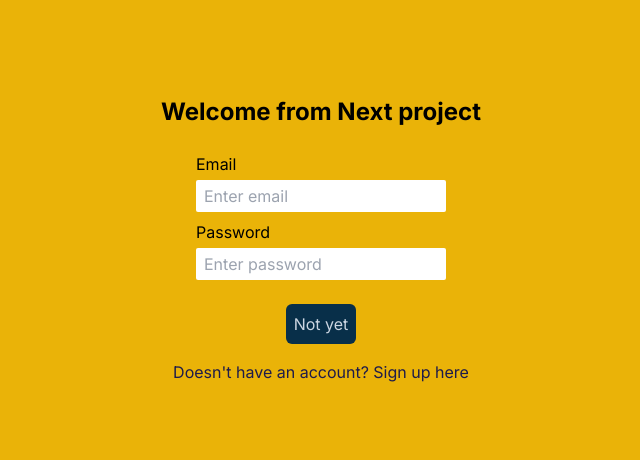
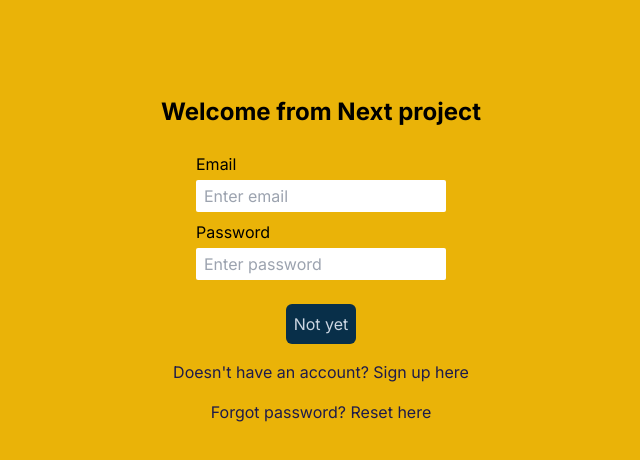
Before and after one commit to anbehindY/next-project, a Next.js app: page /login in a window 1280 px wide. Shown: the top 460 px of the page, without its empty margins (319-959 px from the left). Built offline with nearby package versions, Linux system fonts and the light colour scheme.

Commit message:
Add reset password link

```diff
--- a/src/app/login/page.tsx
+++ b/src/app/login/page.tsx
@@ -11,6 +11,7 @@ export default () => {
 		email: '',
 		password: '',
 	});
+
 	const [loading, setLoading] = React.useState(false);
 	const [buttonDisabled, setButtonDisabled] = React.useState(true);
 	const onLogin = async (event: React.FormEvent<HTMLFormElement>) => {
@@ -36,21 +37,24 @@ export default () => {
 			setButtonDisabled(true);
 		}
 	}
-	, [user]);
+		, [user]);
 
 	return (
 		<div className='flex flex-col items-center justify-start bg-yellow-500 h-screen pt-24 text-black'>
-			<h1 className='text-2xl font-bold mb-6'>{loading? 'Signing you in' : 'Welcome from Next project'}</h1>
+			<h1 className='text-2xl font-bold mb-6'>{loading ? 'Signing you in' : 'Welcome from Next project'}</h1>
 			<form onSubmit={onLogin} className='flex flex-col items-center'>
-			<label htmlFor="email" className='mr-auto pb-1'>Email</label>
-				<input id='email' placeholder='Enter email' type='email' value={user.email} className='mb-2 rounded-sm px-2 py-1' onChange={e => setUser({...user, email: e.target.value})}/>
+				<label htmlFor="email" className='mr-auto pb-1'>Email</label>
+				<input id='email' placeholder='Enter email' type='email' value={user.email} className='mb-2 rounded-sm px-2 py-1' onChange={e => setUser({ ...user, email: e.target.value })} />
 				<label htmlFor="password" className='mr-auto pb-1'>Password</label>
-				<input id='password' placeholder='Enter password' type='password' value={user.password} className='mb-2 rounded-sm px-2 py-1' onChange={e => setUser({...user, password: e.target.value})}/>
+				<input id='password' placeholder='Enter password' type='password' value={user.password} className='mb-2 rounded-sm px-2 py-1' onChange={e => setUser({ ...user, password: e.target.value })} />
 				<button type='submit' className='p-2 bg-sky-950 text-slate-300 rounded-md mt-4'>{buttonDisabled ? 'Not yet' : 'Login'}</button>
 			</form>
-      <Link href='/signup' className='text-indigo-950 mt-4'>
-        Doesn't have an account? Sign up here
-      </Link>
+			<Link href='/signup' className='text-indigo-950 mt-4'>
+				Doesn't have an account? Sign up here
+			</Link>
+			<Link href='/reset' className='text-indigo-950 mt-4'>
+				Forgot password? Reset here
+			</Link>
 		</div>
 	);
 };
```
